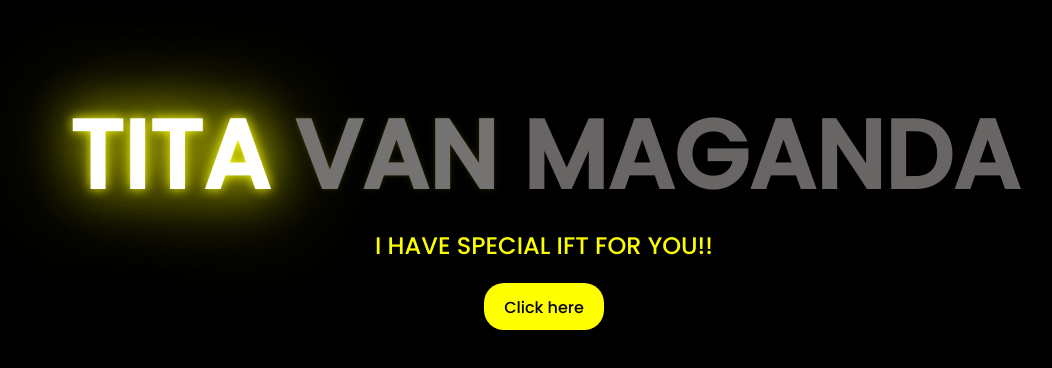
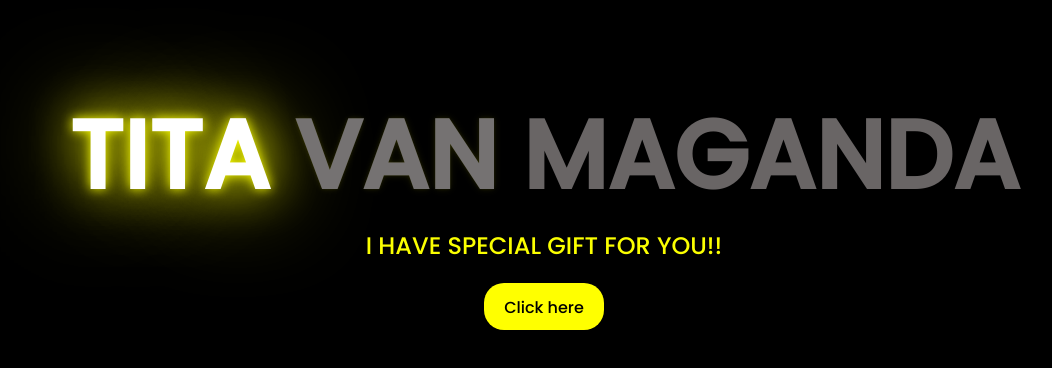
Before and after one commit to rssbrdly/TITAVAN, a plain HTML site: page index.html in a window 1280 px wide. Shown: the part 202-570 px from the top of the page, without its empty margins (104-1156 px from the left). Drawn offline with Linux system fonts and the light colour scheme.

Commit message:
Update index.html

```diff
--- a/index.html
+++ b/index.html
@@ -15,7 +15,7 @@
         <span>MAGANDA</span>
     </div>
     <div class="description">
-        <span>I HAVE SPECIAL IFT FOR YOU!!</span>
+        <span>I HAVE SPECIAL GIFT FOR YOU!!</span>
     </div>
     <div class="button">
         <button>
```
